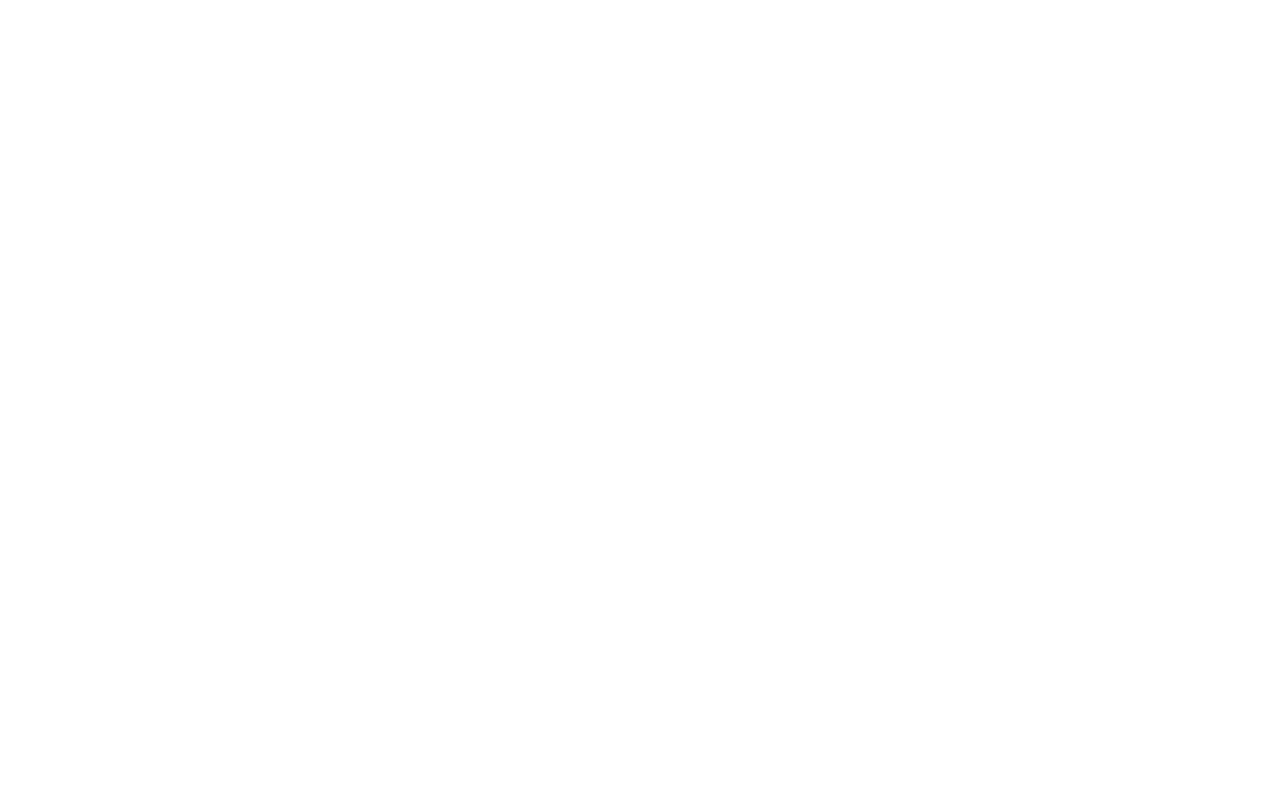
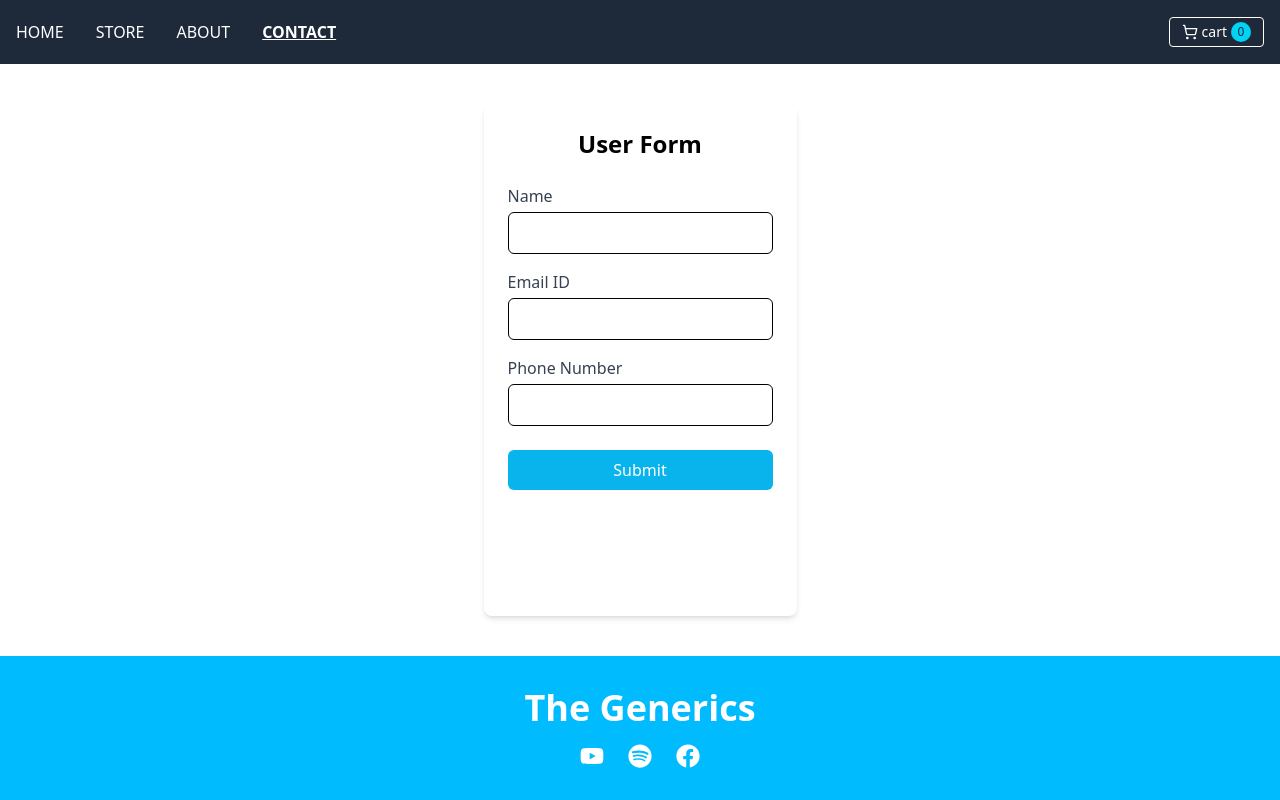
Before and after one commit to ashutoshsahu007/Ecommerce, a React (Vite) app: page /contact in a window 1280 px wide. Before the commit this address had no page. Built offline with nearby package versions, Linux system fonts and the light colour scheme.

Commit message:
contact us with post request done

```diff
--- a/src/App.jsx
+++ b/src/App.jsx
@@ -4,7 +4,7 @@
 import { BrowserRouter, Routes, Route } from "react-router-dom";
 import Store from "./pages/Store";
 import About from "./pages/About";
-import Header from "./layouts/Header";
+import ContactUs from "./pages/ContactUs";
 
 const App = () => {
   return (
@@ -13,6 +13,7 @@
         <Route path="/" element={<Store />} />
         <Route path="/home" element={<Home />} />
         <Route path="/about" element={<About />} />
+        <Route path="/contact" element={<ContactUs />} />
       </Routes>
     </BrowserRouter>
   );
--- a/src/layouts/Header.jsx
+++ b/src/layouts/Header.jsx
@@ -10,11 +10,11 @@
           <nav className="flex space-x-8">
             <NavLink
               to="/home"
-              className={({ isActive }) =>
-                `hover:text-gray-300 transition-colors ${
+              className={({ isActive }) => {
+                return `hover:text-gray-300 transition-colors ${
                   isActive ? "text-white font-bold underline" : ""
-                }`
-              }
+                }`;
+              }}
             >
               HOME
             </NavLink>
@@ -40,6 +40,17 @@
             >
               ABOUT
             </NavLink>
+
+            <NavLink
+              to="/contact"
+              className={({ isActive }) =>
+                `hover:text-gray-300 transition-colors ${
+                  isActive ? "text-white font-bold underline" : ""
+                }`
+              }
+            >
+              CONTACT
+            </NavLink>
           </nav>
 
           <div className="flex items-center  space-x-2">
--- a/src/layouts/MainLayout.jsx
+++ b/src/layouts/MainLayout.jsx
@@ -11,7 +11,7 @@
       <Header setShowCart={setShowCart} />
       <GenericsHero />
       {showCart && <Cart setShowCart={setShowCart} />}
-      <main className="min-h-[80vh]">{children}</main>
+      <main>{children}</main>
       <Footer />
     </>
   );
--- a/src/main.jsx
+++ b/src/main.jsx
@@ -1,7 +1,6 @@
 import { StrictMode } from "react";
 import { createRoot } from "react-dom/client";
 import App from "./App.jsx";
-import { BrowserRouter } from "react-router-dom";
 
 createRoot(document.getElementById("root")).render(
   <StrictMode>
--- /dev/null
+++ b/src/pages/ContactUs.jsx
@@ -0,0 +1,139 @@
+import { useState } from "react";
+import Header from "../layouts/Header";
+import Footer from "../layouts/Footer";
+
+const ContactUs = () => {
+  const [formData, setFormData] = useState({
+    name: "",
+    email: "",
+    phone: "",
+  });
+
+  const [errors, setErrors] = useState({});
+
+  const handleChange = (e) => {
+    const { name, value } = e.target;
+
+    setFormData((prev) => ({
+      ...prev,
+      [name]: value,
+    }));
+  };
+
+  const validate = () => {
+    const newErrors = {};
+    if (!formData.name.trim()) newErrors.name = "Name is required";
+    if (!formData.email.trim()) newErrors.email = "Email is required";
+    else if (!/\S+@\S+\.\S+/.test(formData.email))
+      newErrors.email = "Invalid email";
+    if (!formData.phone.trim()) newErrors.phone = "Phone number is required";
+    else if (!/^\d{10}$/.test(formData.phone))
+      newErrors.phone = "Invalid phone number";
+
+    return newErrors;
+  };
+
+  const handleSubmit = async (e) => {
+    e.preventDefault();
+
+    const validationErrors = validate();
+    if (Object.keys(validationErrors).length > 0) {
+      setErrors(validationErrors);
+      return;
+    }
+
+    const res = await fetch(
+      "https://ecommerce-5a3b1-default-rtdb.firebaseio.com/store.json",
+      {
+        method: "POST",
+        body: JSON.stringify(formData),
+        headers: {
+          "Content-Type": "application/json",
+        },
+      }
+    );
+
+    console.log(res, "response");
+
+    // Reset form (optional)
+    setFormData({ name: "", email: "", phone: "" });
+    setErrors({});
+  };
+
+  return (
+    <div className="flex flex-col min-h-screen">
+      <Header />
+      <form
+        onSubmit={handleSubmit}
+        className="max-w-md mx-auto p-6 bg-white rounded-lg shadow-md mt-10 mb-10 flex-grow"
+      >
+        <h2 className="text-2xl font-semibold mb-6 text-center">User Form</h2>
+
+        {/* Name Field */}
+        <div className="mb-4">
+          <label className="block text-gray-700 mb-1" htmlFor="name">
+            Name
+          </label>
+          <input
+            type="text"
+            name="name"
+            id="name"
+            className="w-full px-4 py-2 border rounded-md focus:outline-none focus:ring-2 focus:ring-blue-500"
+            value={formData.name}
+            onChange={handleChange}
+          />
+          {errors.name && (
+            <p className="text-red-500 text-sm mt-1">{errors.name}</p>
+          )}
+        </div>
+
+        {/* Email Field */}
+        <div className="mb-4">
+          <label className="block text-gray-700 mb-1" htmlFor="email">
+            Email ID
+          </label>
+          <input
+            type="email"
+            name="email"
+            id="email"
+            className="w-full px-4 py-2 border rounded-md focus:outline-none focus:ring-2 focus:ring-blue-500"
+            value={formData.email}
+            onChange={handleChange}
+          />
+          {errors.email && (
+            <p className="text-red-500 text-sm mt-1">{errors.email}</p>
+          )}
+        </div>
+
+        {/* Phone Field */}
+        <div className="mb-6">
+          <label className="block text-gray-700 mb-1" htmlFor="phone">
+            Phone Number
+          </label>
+          <input
+            type="text"
+            name="phone"
+            id="phone"
+            className="w-full px-4 py-2 border rounded-md focus:outline-none focus:ring-2 focus:ring-blue-500"
+            value={formData.phone}
+            onChange={handleChange}
+          />
+          {errors.phone && (
+            <p className="text-red-500 text-sm mt-1">{errors.phone}</p>
+          )}
+        </div>
+
+        {/* Submit Button */}
+        <button
+          type="submit"
+          className="w-full bg-[#09b3ec] hover:bg-[#1ab8ed] cursor-pointer text-white py-2 rounded-md  transition"
+        >
+          Submit
+        </button>
+      </form>
+      <Footer />
+    </div>
+  );
+};
+
+export default ContactUs;
```
